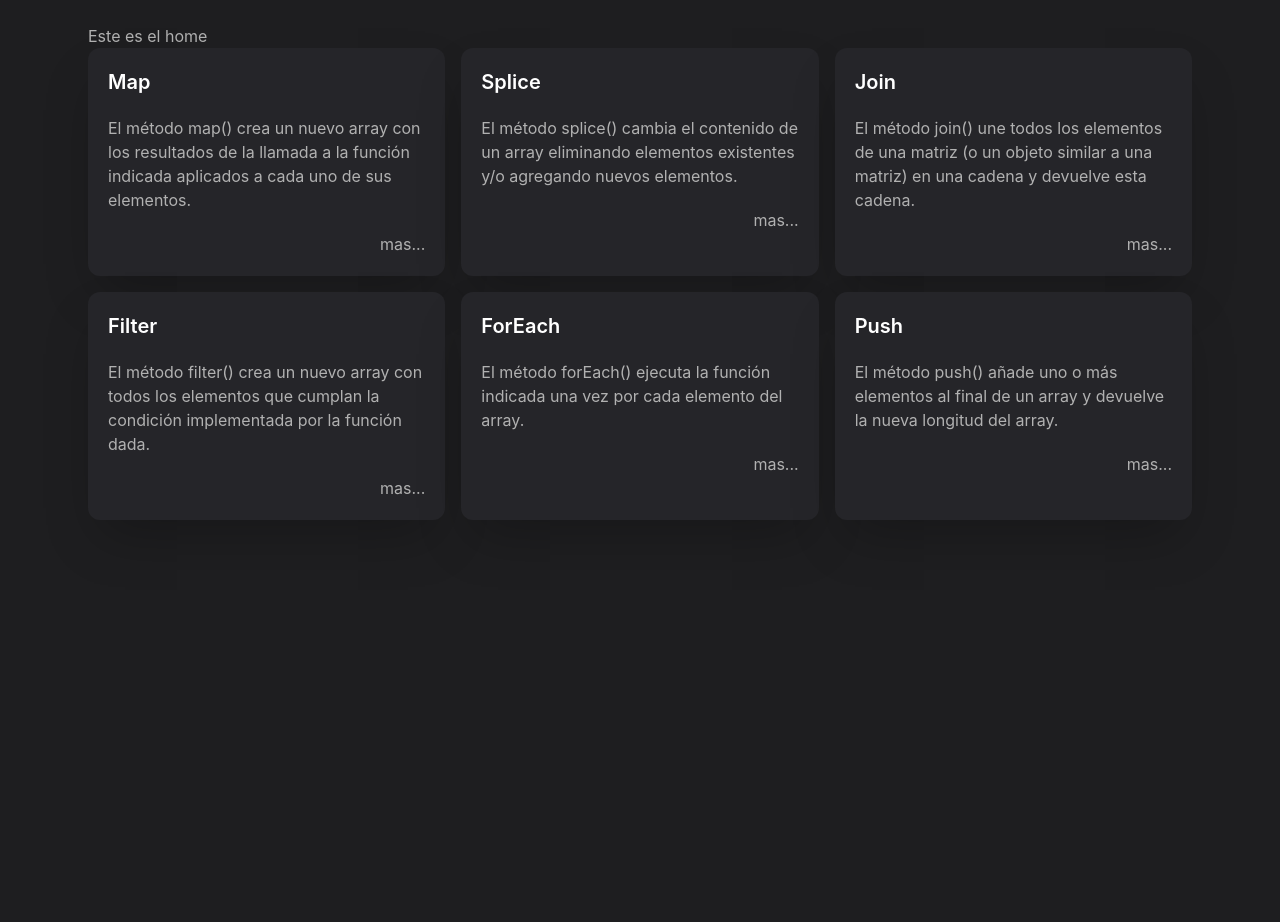
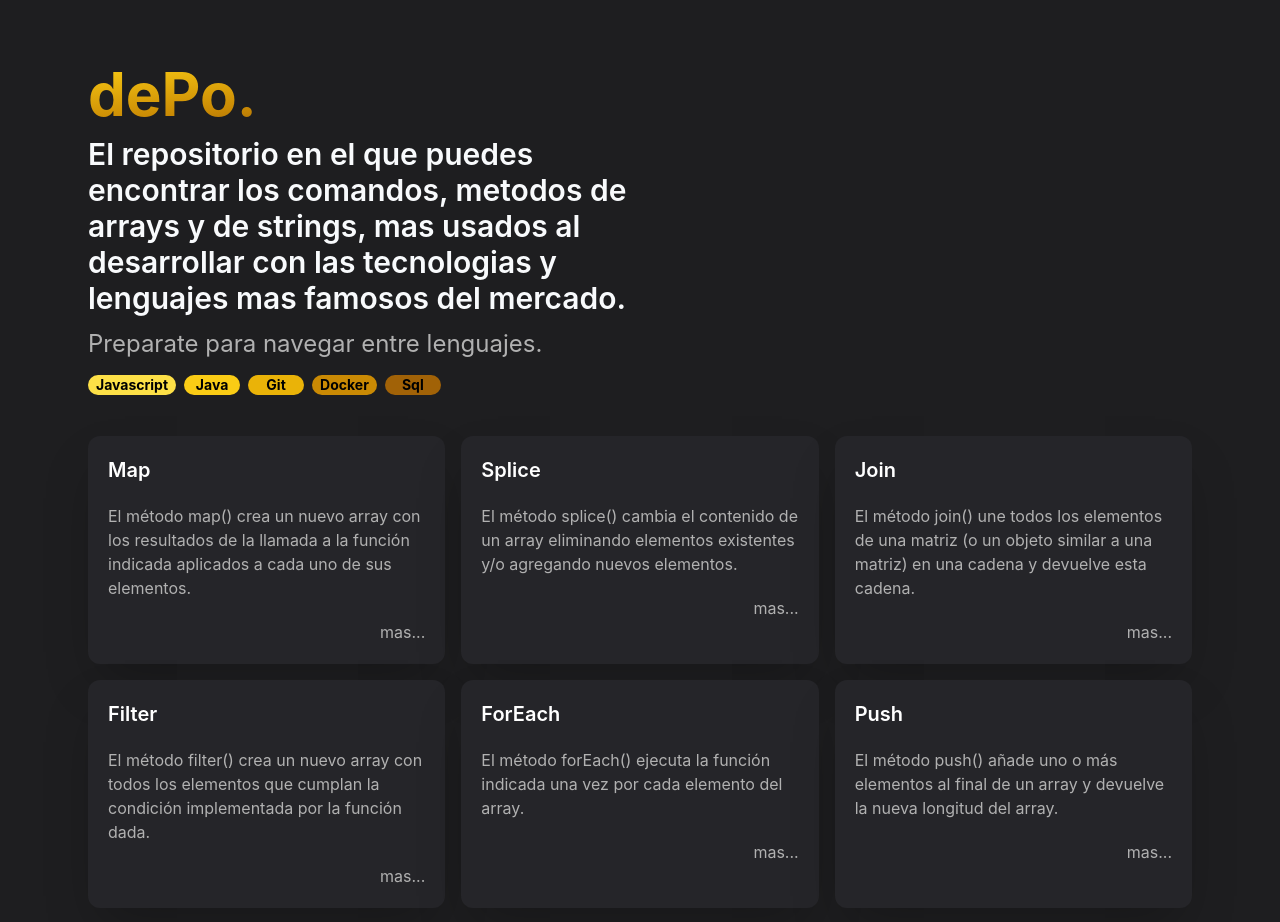
Before and after one commit to LuisAlomia/depo, a React (Vite) app: page / in a window 1280 px wide. Shown: the top 922 px of the page. Before the commit the page ends 800 px from the top, so only its background shows below. Built offline with nearby package versions, Linux system fonts and the light colour scheme.

Commit message:
feat(Header): create component Header and add to page Home

```diff
--- a/src/page/home/Home.tsx
+++ b/src/page/home/Home.tsx
@@ -2,11 +2,12 @@ import Card from "./components/Card";
 import { arrayMethod } from "../../data/arrayMethod.data";
 import ArrayMethod from "../../types/ArrayMethods";
 import Grid from "./components/Grid";
+import Header from "../../shared/components/Header";
 
 const Home = () => {
   return (
     <>
-      <p>Este es el home</p>
+      <Header />
       <Grid>
         {arrayMethod.map((item: ArrayMethod) => (
           <Card key={item.name} data={item} />
--- /dev/null
+++ b/src/shared/components/Header.tsx
@@ -0,0 +1,43 @@
+type Language = {
+  id: number;
+  color: string;
+  name: string;
+};
+
+const languages: Language[] = [
+  { id: 1, color: "bg-yellow-300", name: "javascript" },
+  { id: 2, color: "bg-yellow-400", name: "java" },
+  { id: 3, color: "bg-yellow-500", name: "git" },
+  { id: 4, color: "bg-yellow-600", name: "docker" },
+  { id: 5, color: "bg-yellow-700", name: "sql" },
+];
+
+const Header = () => {
+  return (
+    <header className="w-1/2 flex cursor-default my-10">
+      <div className="flex flex-col gap-3">
+        <h1 className="text-6xl font-bold text-transparent bg-clip-text bg-gradient-to-tl from-yellow-900 via-yellow-600 to-yellow-400">
+          dePo.
+        </h1>
+        <p className="text-3xl font-semibold text-slate-50">
+          El repositorio en el que puedes encontrar los comandos, metodos de
+          arrays y de strings, mas usados al desarrollar con las tecnologias y
+          lenguajes mas famosos del mercado.
+        </p>
+        <p className="text-2xl">Preparate para navegar entre lenguajes.</p>
+        <p>
+          {languages.map((language: Language) => (
+            <span
+              className={`inline-block text-center mr-2 px-2 rounded-3xl min-w-[3.5rem] ${language.color} text-black font-bold text-sm capitalize`}
+              key={language.id}
+            >
+              {language.name}
+            </span>
+          ))}
+        </p>
+      </div>
+    </header>
+  );
+};
+
+export default Header;
```
